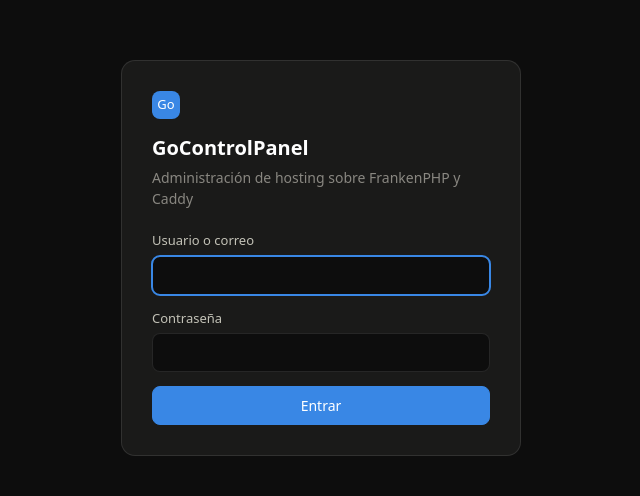
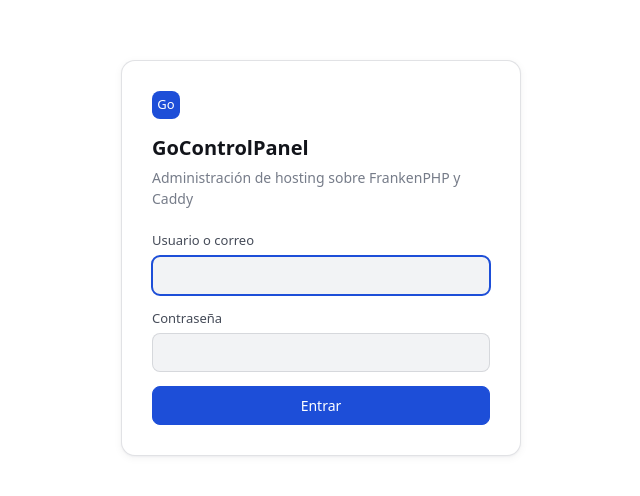
Before and after one commit to henrichile/gocontrolpanel, a React (Vite) app in the folder web/: page /planes in a window 1280 px wide. Shown: the part 142-638 px from the top of the page, without its empty margins (319-959 px from the left). Built offline with nearby package versions, Linux system fonts and the light colour scheme.

Commit message:
actualizacion de panel

```diff
--- a/web/src/App.tsx
+++ b/web/src/App.tsx
@@ -5,6 +5,7 @@ import Login from './pages/Login'
 import Dashboard from './pages/Dashboard'
 import Accounts from './pages/Accounts'
 import AccountDetail from './pages/AccountDetail'
+import MyAccount from './pages/MyAccount'
 import Sites from './pages/Sites'
 import SiteDetail from './pages/SiteDetail'
 import Users from './pages/Users'
@@ -12,7 +13,7 @@ import Plans from './pages/Plans'
 import System from './pages/System'
 
 export default function App() {
-  const { user, loading } = useAuth()
+  const { user, loading, isClient } = useAuth()
 
   if (loading) return <Spinner text="Cargando el panel…" />
   if (!user) return <Login />
@@ -23,7 +24,10 @@ export default function App() {
       <main className="main">
         <Routes>
           <Route path="/" element={<Dashboard />} />
-          <Route path="/cuentas" element={<Accounts />} />
+          <Route path="/mi-cuenta" element={<MyAccount />} />
+          {/* La tabla de cuentas es una vista de administración (estilo WHM);
+              un cliente entra directo a la suya por /mi-cuenta. */}
+          <Route path="/cuentas" element={isClient ? <Navigate to="/mi-cuenta" replace /> : <Accounts />} />
           <Route path="/cuentas/:accountID" element={<AccountDetail />} />
           <Route path="/sitios" element={<Sites />} />
           <Route path="/sitios/:siteID" element={<SiteDetail />} />
@@ -38,7 +42,7 @@ export default function App() {
 }
 
 function Sidebar() {
-  const { user, logout, isAdmin, isReseller } = useAuth()
+  const { user, logout, isAdmin, isReseller, isClient } = useAuth()
 
   return (
     <aside className="sidebar">
@@ -49,8 +53,17 @@ function Sidebar() {
 
       <nav className="nav">
         <NavLink to="/" end>Resumen</NavLink>
-        <NavLink to="/cuentas">Cuentas</NavLink>
-        <NavLink to="/sitios">Sitios</NavLink>
+        {isClient ? (
+          <>
+            <NavLink to="/mi-cuenta">Mi cuenta</NavLink>
+            <NavLink to="/sitios">Mis sitios</NavLink>
+          </>
+        ) : (
+          <>
+            <NavLink to="/cuentas">Cuentas</NavLink>
+            <NavLink to="/sitios">Sitios</NavLink>
+          </>
+        )}
         {isReseller && <NavLink to="/usuarios">Usuarios</NavLink>}
         {isAdmin && <NavLink to="/planes">Planes</NavLink>}
         {isAdmin && <NavLink to="/sistema">Sistema</NavLink>}
--- a/web/src/auth.tsx
+++ b/web/src/auth.tsx
@@ -9,6 +9,9 @@ interface AuthState {
   logout: () => Promise<void>
   isAdmin: boolean
   isReseller: boolean
+  // Un cliente (role=user) no administra cuentas ajenas: entra al portal
+  // simplificado, centrado en su propia cuenta de hosting (estilo cPanel).
+  isClient: boolean
 }
 
 const AuthContext = createContext<AuthState | null>(null)
@@ -74,6 +77,7 @@ export function AuthProvider({ children }: { children: ReactNode }) {
       logout,
       isAdmin: user?.role === 'admin',
       isReseller: user?.role === 'admin' || user?.role === 'reseller',
+      isClient: user?.role === 'user',
     }),
     [user, loading, login, logout],
   )
--- /dev/null
+++ b/web/src/pages/MyAccount.tsx
@@ -0,0 +1,70 @@
+import { useEffect, useState } from 'react'
+import { Link, Navigate } from 'react-router-dom'
+import { api, type Account } from '../api'
+import { Card, Empty, Spinner, StatusBadge, formatMB } from '../components'
+import { errorMessage, useToast } from '../toast'
+
+// Punto de entrada del portal de cliente: un usuario común no elige una
+// cuenta de una tabla (eso es vista de administración) — entra directo a la
+// suya. Si por algún motivo tuviera más de una, se le ofrece un selector
+// simple en vez de la tabla estilo WHM.
+export default function MyAccount() {
+  const toast = useToast()
+  const [accounts, setAccounts] = useState<Account[] | null>(null)
+
+  useEffect(() => {
+    api.get<{ accounts: Account[] }>('/accounts')
+      .then((r) => setAccounts(r.accounts))
+      .catch((err) => {
+        toast.error(errorMessage(err, 'No se pudo cargar tu cuenta'))
+        setAccounts([])
+      })
+    // eslint-disable-next-line react-hooks/exhaustive-deps
+  }, [])
+
+  if (accounts === null) return <Spinner />
+
+  if (accounts.length === 1) {
+    return <Navigate to={`/cuentas/${accounts[0].id}`} replace />
+  }
+
+  if (accounts.length === 0) {
+    return (
+      <>
+        <div className="page-head">
+          <div>
+            <h1>Mi cuenta</h1>
+            <p>Todavía no tienes una cuenta de hosting activa.</p>
+          </div>
+        </div>
+        <Card>
+          <Empty text="Contacta al administrador para que te asigne una cuenta." />
+        </Card>
+      </>
+    )
+  }
+
+  return (
+    <>
+      <div className="page-head">
+        <div>
+          <h1>Mis cuentas</h1>
+          <p>Tienes más de una cuenta de hosting. Elige con cuál trabajar.</p>
+        </div>
+      </div>
+      <div className="stat-grid">
+        {accounts.map((a) => (
+          <Link key={a.id} to={`/cuentas/${a.id}`} style={{ textDecoration: 'none' }}>
+            <div className="stat">
+              <div className="label">{a.primary_domain}</div>
+              <div className="value" style={{ fontSize: 18 }}>{a.system_user}</div>
+              <div className="hint">
+                <StatusBadge status={a.status} /> · {formatMB(a.disk_used_mb)}
+              </div>
+            </div>
+          </Link>
+        ))}
+      </div>
+    </>
+  )
+}
--- a/web/src/styles.css
+++ b/web/src/styles.css
@@ -1,31 +1,63 @@
-/* Tema del panel. Los colores de datos siguen la paleta validada:
-   superficie oscura #1a1a19, tinta primaria #fff, secundaria #c3c2b7,
-   apagada #898781, serie 1 azul #3987e5, estados good/warning/critical. */
+/* Tema corporativo: contenido sobre blanco, sidebar de navegación oscuro para
+   dar identidad de marca (patrón clásico de panel de administración). Los
+   tokens de :root son el tema CLARO del contenido; .sidebar redefine el mismo
+   juego de variables en oscuro dentro de su propio ámbito (ver más abajo).
+   Los colores de estado (good/warning/serious/critical) usan las variantes
+   seguras sobre fondo claro: el amarillo/naranja "brillante" de la paleta
+   fija casi no se lee como texto sobre blanco, así que se usan sus pasos
+   oscuros (mismo criterio que ya aplica la propia paleta al texto "good" en
+   modo claro: #006300 en vez de #0ca30c). Todo verificado con
+   validate_palette.js: acento vs blanco 6.7:1, good 7.5:1, warning 5.8:1,
+   serious 5.8:1, critical 4.8:1 — todos ≥ AA (4.5:1). */
 
 :root {
-  color-scheme: dark;
+  color-scheme: light;
 
-  --page: #0d0d0d;
-  --surface: #1a1a19;
-  --surface-2: #222221;
-  --border: rgba(255, 255, 255, 0.1);
-  --grid: #2c2c2a;
+  --page: #ffffff;
+  --surface: #ffffff;
+  --surface-2: #f2f3f5;
+  --border: rgba(15, 23, 42, 0.12);
+  --border-strong: rgba(15, 23, 42, 0.35);
+  --grid: #e3e5ea;
 
-  --ink: #ffffff;
-  --ink-2: #c3c2b7;
-  --ink-muted: #898781;
+  --ink: #12141a;
+  --ink-2: #454b58;
+  --ink-muted: #767c89;
 
-  --series-1: #3987e5;
+  /* Acento de marca: azul índigo corporativo. Sobre blanco un mismo tono
+     alcanza 4.5:1 tanto como texto (enlaces) como fondo de botón, así que
+     --link no necesita ser un tinte aparte aquí (a diferencia del sidebar). */
+  --series-1: #1d4ed8;
+  --link: var(--series-1);
   --series-2: #d95926;
   --series-3: #199e70;
 
-  --good: #0ca30c;
-  --warning: #fab219;
-  --serious: #ec835a;
+  --good: #006300;
+  --warning: #8f5a00;
+  --serious: #b23f1f;
   --critical: #d03b3b;
 
   --radius: 10px;
   --font: system-ui, -apple-system, 'Segoe UI', sans-serif;
+  /* Tarjetas blancas sobre página blanca: sin sombra se pierden contra el
+     fondo, así que llevan un rastro de profundidad además del borde. */
+  --card-shadow: 0 1px 2px rgba(15, 23, 42, 0.04), 0 2px 8px rgba(15, 23, 42, 0.05);
+}
+
+/* Sidebar: la única zona que se queda oscura. Redefine el mismo juego de
+   variables dentro de su ámbito; todo lo que ya está escrito contra los
+   tokens (var(--surface), var(--ink), var(--series-1)…) se adapta solo. */
+.sidebar {
+  color-scheme: dark;
+  --surface: #14161c;
+  --surface-2: #1b1e26;
+  --border: rgba(255, 255, 255, 0.09);
+  --border-strong: rgba(255, 255, 255, 0.25);
+  --ink: #f3f4f6;
+  --ink-2: #b6bac3;
+  --ink-muted: #7c8290;
+  --series-1: #3f6ae0;
+  --link: #6f93ec;
 }
 
 * {
@@ -48,7 +80,7 @@ body {
 }
 
 a {
-  color: var(--series-1);
+  color: var(--link);
   text-decoration: none;
 }
 a:hover {
@@ -154,6 +186,7 @@ a:hover {
   border: 1px solid var(--border);
   border-radius: var(--radius);
   padding: 18px;
+  box-shadow: var(--card-shadow, none);
 }
 
 .card + .card {
@@ -178,6 +211,7 @@ a:hover {
   border: 1px solid var(--border);
   border-radius: var(--radius);
   padding: 16px 18px;
+  box-shadow: var(--card-shadow, none);
 }
 
 .stat .label {
@@ -288,7 +322,7 @@ select,
 textarea {
   width: 100%;
   padding: 9px 11px;
-  background: var(--page);
+  background: var(--surface-2);
   border: 1px solid var(--border);
   border-radius: 8px;
   color: var(--ink);
@@ -332,7 +366,7 @@ button {
 }
 
 button:hover:not(:disabled) {
-  border-color: rgba(255, 255, 255, 0.25);
+  border-color: var(--border-strong);
 }
 
 button:disabled {
@@ -385,6 +419,7 @@ button.sm {
   width: min(560px, 100%);
   max-height: 90vh;
   overflow: auto;
+  box-shadow: 0 16px 40px rgba(15, 23, 42, 0.18);
 }
 
 .modal h2 {
@@ -414,6 +449,7 @@ button.sm {
   border: 1px solid var(--border);
   border-radius: 14px;
   padding: 30px;
+  box-shadow: var(--card-shadow, none);
 }
 
 .login-card h1 {
@@ -447,7 +483,7 @@ button.sm {
 
 .alert.success {
   color: var(--good);
-  border-color: rgba(12, 163, 12, 0.4);
+  border-color: rgba(0, 99, 0, 0.35);
 }
 
 /* --- Consola de logs ----------------------------------------------------- */
```
